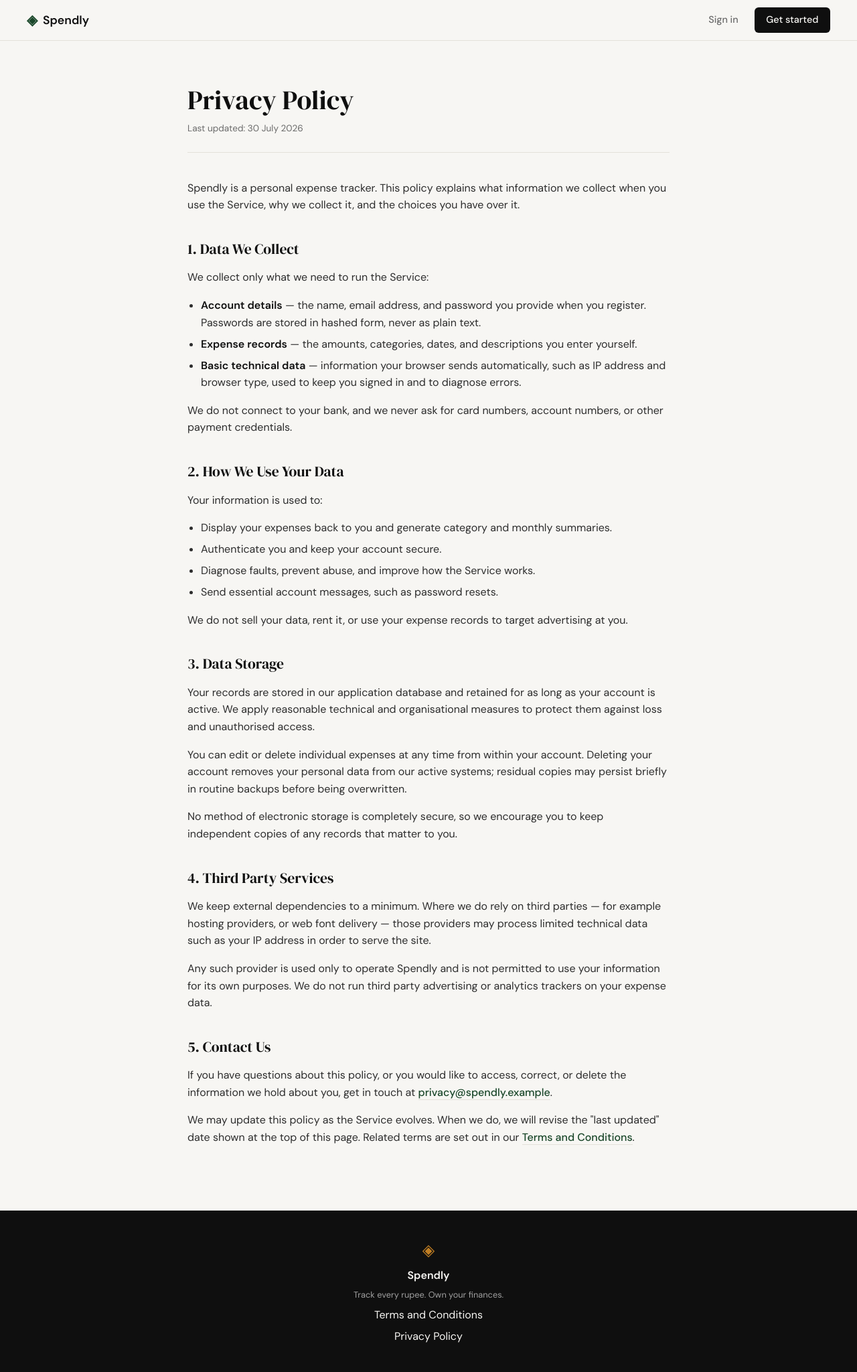
After one commit to ashlanserrao/spendly, a Flask app: page /privacy in a window 1280 px wide. The commit adds this page. Shown: the whole page at 67% size. Run offline with Flask 3, Linux system fonts and the light colour scheme.

Commit message:
landing: add privacy policy page and route

```diff
--- a/app.py
+++ b/app.py
@@ -25,6 +25,11 @@ def login():
 @app.route("/terms")
 def terms():
     return render_template("terms.html")
+
+
+@app.route("/privacy")
+def privacy():
+    return render_template("privacy.html")
 
 
 # ------------------------------------------------------------------ #
--- a/static/css/style.css
+++ b/static/css/style.css
@@ -530,6 +530,17 @@ a { color: inherit; text-decoration: none; }
 
 .legal-body li { margin-bottom: 0.4rem; }
 
+.legal-body strong { color: var(--ink); font-weight: 600; }
+
+.legal-body a {
+    color: var(--accent);
+    font-weight: 500;
+    border-bottom: 1px solid var(--border);
+    transition: border-color 0.2s;
+}
+
+.legal-body a:hover { border-bottom-color: var(--accent); }
+
 /* ------------------------------------------------------------------ */
 /* Footer                                                              */
 /* ------------------------------------------------------------------ */
@@ -580,4 +591,7 @@ a { color: inherit; text-decoration: none; }
 @media (max-width: 600px) {
     .nav-links a:not(.nav-cta) { display: none; }
     .hero { padding: 3rem 1rem 2rem; }
+
+    .legal-section { padding: 3rem 1.25rem 3.5rem; }
+    .legal-title { font-size: 2rem; }
 }
--- a/templates/base.html
+++ b/templates/base.html
@@ -35,7 +35,7 @@
             <span class="footer-name">Spendly</span>
             <p class="footer-copy">Track every rupee. Own your finances.</p>
             <a href="{{ url_for('terms') }}">Terms and Conditions</a>
-            <a href="#">Privacy Policy</a>
+            <a href="{{ url_for('privacy') }}">Privacy Policy</a>
         </div>
     </footer>
 
--- /dev/null
+++ b/templates/privacy.html
@@ -0,0 +1,100 @@
+{% extends "base.html" %}
+
+{% block title %}Privacy Policy — Spendly{% endblock %}
+
+{% block content %}
+
+<section class="legal-section">
+    <div class="legal-container">
+        <header class="legal-header">
+            <h1 class="legal-title">Privacy Policy</h1>
+            <p class="legal-updated">Last updated: 30 July 2026</p>
+        </header>
+
+        <div class="legal-body">
+            <p>
+                Spendly is a personal expense tracker. This policy explains what information we
+                collect when you use the Service, why we collect it, and the choices you have
+                over it.
+            </p>
+
+            <h2>1. Data We Collect</h2>
+            <p>We collect only what we need to run the Service:</p>
+            <ul>
+                <li>
+                    <strong>Account details</strong> — the name, email address, and password you
+                    provide when you register. Passwords are stored in hashed form, never as
+                    plain text.
+                </li>
+                <li>
+                    <strong>Expense records</strong> — the amounts, categories, dates, and
+                    descriptions you enter yourself.
+                </li>
+                <li>
+                    <strong>Basic technical data</strong> — information your browser sends
+                    automatically, such as IP address and browser type, used to keep you signed in
+                    and to diagnose errors.
+                </li>
+            </ul>
+            <p>
+                We do not connect to your bank, and we never ask for card numbers, account
+                numbers, or other payment credentials.
+            </p>
+
+            <h2>2. How We Use Your Data</h2>
+            <p>Your information is used to:</p>
+            <ul>
+                <li>Display your expenses back to you and generate category and monthly summaries.</li>
+                <li>Authenticate you and keep your account secure.</li>
+                <li>Diagnose faults, prevent abuse, and improve how the Service works.</li>
+                <li>Send essential account messages, such as password resets.</li>
+            </ul>
+            <p>
+                We do not sell your data, rent it, or use your expense records to target
+                advertising at you.
+            </p>
+
+            <h2>3. Data Storage</h2>
+            <p>
+                Your records are stored in our application database and retained for as long as
+                your account is active. We apply reasonable technical and organisational measures
+                to protect them against loss and unauthorised access.
+            </p>
+            <p>
+                You can edit or delete individual expenses at any time from within your account.
+                Deleting your account removes your personal data from our active systems; residual
+                copies may persist briefly in routine backups before being overwritten.
+            </p>
+            <p>
+                No method of electronic storage is completely secure, so we encourage you to keep
+                independent copies of any records that matter to you.
+            </p>
+
+            <h2>4. Third Party Services</h2>
+            <p>
+                We keep external dependencies to a minimum. Where we do rely on third parties —
+                for example hosting providers, or web font delivery — those providers may process
+                limited technical data such as your IP address in order to serve the site.
+            </p>
+            <p>
+                Any such provider is used only to operate Spendly and is not permitted to use your
+                information for its own purposes. We do not run third party advertising or
+                analytics trackers on your expense data.
+            </p>
+
+            <h2>5. Contact Us</h2>
+            <p>
+                If you have questions about this policy, or you would like to access, correct, or
+                delete the information we hold about you, get in touch at
+                <a href="mailto:privacy@spendly.example">privacy@spendly.example</a>.
+            </p>
+            <p>
+                We may update this policy as the Service evolves. When we do, we will revise the
+                "last updated" date shown at the top of this page. Related terms are set out in
+                our <a href="{{ url_for('terms') }}">Terms and Conditions</a>.
+            </p>
+        </div>
+    </div>
+</section>
+
+{% endblock %}
```
